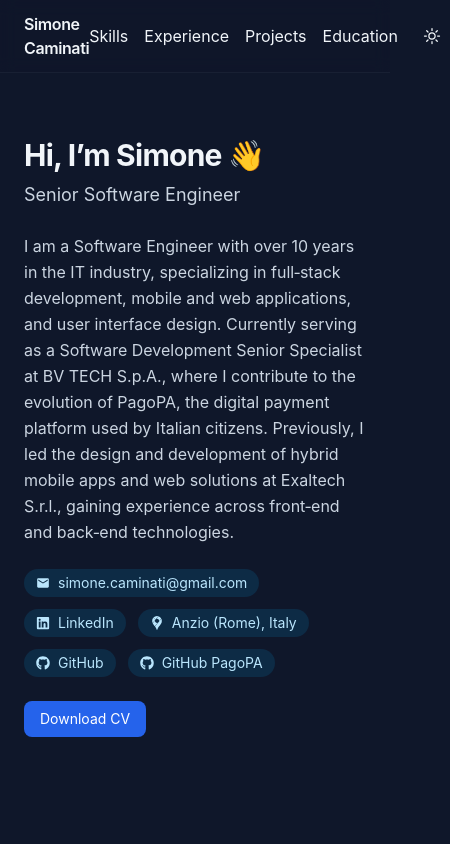
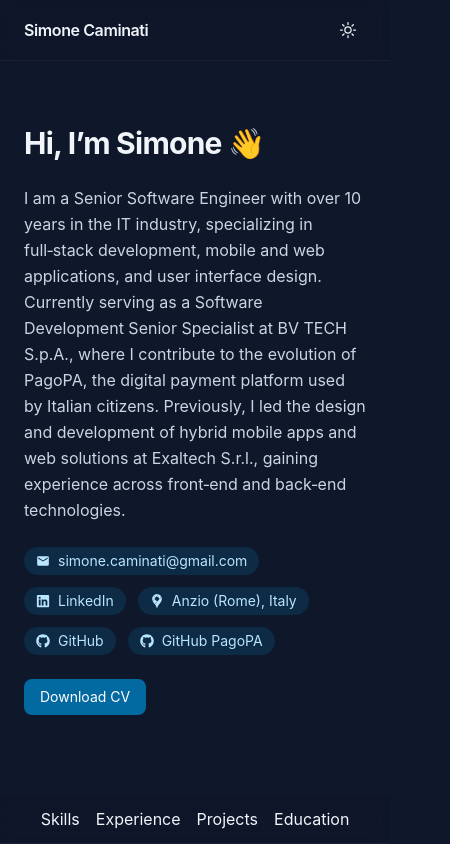
Before and after one commit to scaminati/portfolio, a React (Vite) app: page / in a window 390 px wide. Shown: the top 844 px of the page, 450 px wide, since content can reach past the window. Built offline with nearby package versions, Linux system fonts and the light colour scheme.

Commit message:
fix: mobile layout

```diff
--- a/src/components/Footer.jsx
+++ b/src/components/Footer.jsx
@@ -2,7 +2,7 @@ import React from 'react'
 
 export function Footer(){
   return (
-    <footer className="py-10 text-center text-sm text-slate-500 dark:text-slate-400">
+    <footer className="py-10 mb-10 text-center text-sm text-slate-500 dark:text-slate-400">
       <p>© {new Date().getFullYear()} · Simone Caminati</p>
     </footer>
   )
--- a/src/components/Header.jsx
+++ b/src/components/Header.jsx
@@ -15,20 +15,31 @@ export function Header({ profile }){
     { href: '#projects', label: 'Projects' },
     { href: '#education', label: 'Education' },
   ]
+  const menuBar = (isMobile) =>
+    nav.map(n => (
+      <a key={n.href} href={n.href}
+        className={`${!isMobile && 'max-sm:hidden'} hover:text-sky-600 dark:hover:text-sky-400`}
+      >
+        {n.label}
+      </a>
+    ));
+
   return (
+    <>
       <header className="sticky top-0 z-50 backdrop-blur supports-[backdrop-filter]:bg-white/60 dark:supports-[backdrop-filter]:bg-slate-900/60 border-b border-slate-200/60 dark:border-slate-800/60">
         <div className="container flex items-center justify-between py-3">
           <a href="#top" className="font-semibold tracking-tight">{profile.name}</a>
-        <nav className="hidden md:flex gap-6 text-sm">
-
-        </nav>
           <div className="flex items-center gap-4">
-          {nav.map(n => <a key={n.href} href={n.href} className="hover:text-sky-600 dark:hover:text-sky-400">{n.label}</a>)}
+            {menuBar(false)}
             <button aria-label="Toggle dark mode" onClick={toggle} className="rounded-lg p-2 hover:bg-slate-100 dark:hover:bg-slate-800">
               {dark ? <SunIcon className="h-5 w-5"/> : <MoonIcon className="h-5 w-5"/>}
             </button>
           </div>
         </div>
       </header>
+      <footer className="sm:hidden fixed bottom-0 left-0 w-full container flex justify-center items-center p-3 gap-4 z-50 backdrop-blur supports-[backdrop-filter]:bg-white/60 dark:supports-[backdrop-filter]:bg-slate-900/60 border-b border-slate-200/60 dark:border-slate-800/60">
+          {menuBar(true)}
+      </footer>
+    </>
   )
 }
--- a/src/components/Hero.jsx
+++ b/src/components/Hero.jsx
@@ -10,7 +10,6 @@ export function Hero({ profile }){
         <h1 className="text-3xl md:text-5xl font-bold tracking-tight">
           {profile.title}
         </h1>
-        <p className="mt-2 text-lg text-slate-600 dark:text-slate-300">{profile.subtitle}</p>
         <p className="mt-6 leading-relaxed text-slate-700 dark:text-slate-300">{profile.summary}</p>
         <div className="mt-6 flex flex-wrap gap-3 text-sm">
           <a className="badge" href={`mailto:${profile.contact.email}`}><MdEmail /> {profile.contact.email}</a>
@@ -20,7 +19,7 @@ export function Hero({ profile }){
           {profile.contact.github && <a className="badge" href={profile.contact.githubPagoPA} target="_blank" rel="noreferrer"><FaGithub /> GitHub PagoPA</a>}
         </div>
         <div className="mt-6 flex flex-wrap gap-3 text-sm">
-          <a className="inline-flex items-center justify-center rounded-lg bg-blue-600 hover:bg-blue-700 text-white px-4 py-2"
+          <a className="button inline-flex items-center justify-center"
             href="https://github.com/scaminati/cv/raw/main/src/cv.pdf"
             target='blank'>Download CV</a>
         </div>
--- a/src/data/profile.js
+++ b/src/data/profile.js
@@ -1,9 +1,8 @@
 const profile = {
   name: 'Simone Caminati',
   title: 'Hi, I’m Simone 👋',
-  subtitle: 'Senior Software Engineer',
   location: 'Anzio (Rome), Italy',
-  summary: `I am a Software Engineer with over 10 years in the IT industry, specializing in full‑stack development, mobile and web applications, and user interface design. Currently serving as a Software Development Senior Specialist at BV TECH S.p.A., where I contribute to the evolution of PagoPA, the digital payment platform used by Italian citizens. Previously, I led the design and development of hybrid mobile apps and web solutions at Exaltech S.r.l., gaining experience across front‑end and back‑end technologies.`,
+  summary: `I am a Senior Software Engineer with over 10 years in the IT industry, specializing in full‑stack development, mobile and web applications, and user interface design. Currently serving as a Software Development Senior Specialist at BV TECH S.p.A., where I contribute to the evolution of PagoPA, the digital payment platform used by Italian citizens. Previously, I led the design and development of hybrid mobile apps and web solutions at Exaltech S.r.l., gaining experience across front‑end and back‑end technologies.`,
   contact: {
     email: 'simone.caminati@gmail.com',
     github: 'https://github.com/scaminati',
--- a/src/icons.jsx
+++ b/src/icons.jsx
@@ -1,13 +1,16 @@
 import {
-  SiDocker, SiKubernetes, SiTerraform, SiJenkins, SiSpringboot,
+  SiDocker, SiKubernetes, SiTerraform, SiSpringboot,
   SiExpress, SiFastify, SiOpenapiinitiative, SiCamunda, SiNextdotjs, SiTailwindcss, SiAngular,
   SiReact, SiVuedotjs, SiMongodb, SiRedis, SiOracle, SiPostgresql, SiAndroid, SiIonic,
   SiCapacitor, SiApachecordova, SiNodedotjs, SiJavascript, SiTypescript, SiKotlin
 } from 'react-icons/si'
 import { FiGlobe } from 'react-icons/fi'
 import { VscAzure } from 'react-icons/vsc'
-import { DiOpenshift } from 'react-icons/di'
-import { FaJava } from 'react-icons/fa'
+import { DiOpenshift, DiScrum } from 'react-icons/di'
+import { FaJava, FaJenkins } from 'react-icons/fa'
+import { CgInfinity } from 'react-icons/cg'
+import { TbLambda } from 'react-icons/tb'
+import { PiEngineBold } from 'react-icons/pi'
 
 export function iconFor(label){
   const s = (label || '').toLowerCase()
@@ -22,8 +25,10 @@ export function iconFor(label){
   if (within('docker')) return SiDocker
   if (within('kubernetes') || within('aks')) return SiKubernetes
   if (within('terraform')) return SiTerraform
-  if (within('jenkins')) return SiJenkins
+  if (within('jenkins')) return FaJenkins
   if (within('openshift')) return DiOpenshift
+  if (within('pipelines')) return CgInfinity
+  if (within('scrum')) return DiScrum
 
   // Back-end
   if (within('spring boot') || within('spring')) return SiSpringboot
@@ -31,6 +36,7 @@ export function iconFor(label){
   if (within('fastify')) return SiFastify
   if (within('rest') || within('openapi')) return SiOpenapiinitiative
   if (within('camunda')) return SiCamunda
+  if (within('drools')) return PiEngineBold
 
   // Front-end
   if (within('next')) return SiNextdotjs
@@ -57,6 +63,7 @@ export function iconFor(label){
   if (within('typescript')) return SiTypescript
   if (within('kotlin')) return SiKotlin
   if (within('java')) return FaJava
+  if (within('fp-ts')) return TbLambda
 
   // Default
   return FiGlobe
--- a/src/index.css
+++ b/src/index.css
@@ -2,9 +2,9 @@
 @tailwind components;
 @tailwind utilities;
 
-/* Smooth underline links */
 .link { @apply underline decoration-sky-400/50 underline-offset-4 hover:decoration-sky-500; }
 .section { @apply py-16 md:py-24; }
 .container { @apply max-w-5xl mx-auto px-6; }
 .badge { @apply inline-flex items-center gap-2 rounded-full bg-sky-100 text-sky-800 dark:bg-sky-900/40 dark:text-sky-200 px-3 py-1 text-sm; }
 .card { @apply rounded-xl border border-slate-200/60 dark:border-slate-700/60 bg-white/70 dark:bg-slate-800/60 backdrop-blur shadow-sm; }
+.button { @apply rounded-lg bg-sky-700 hover:bg-sky-800 text-white px-4 py-2 backdrop-blur shadow-sm; }
```
Lines whose indentation alone changed are shown as unchanged.
